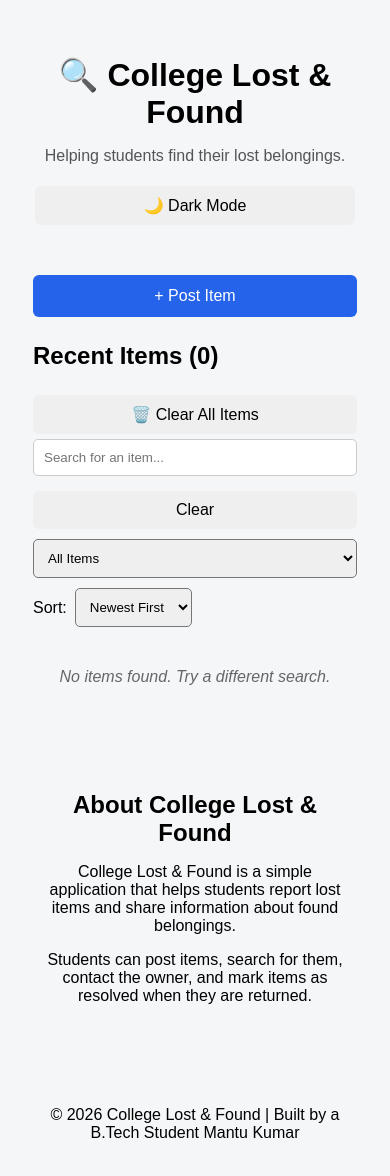
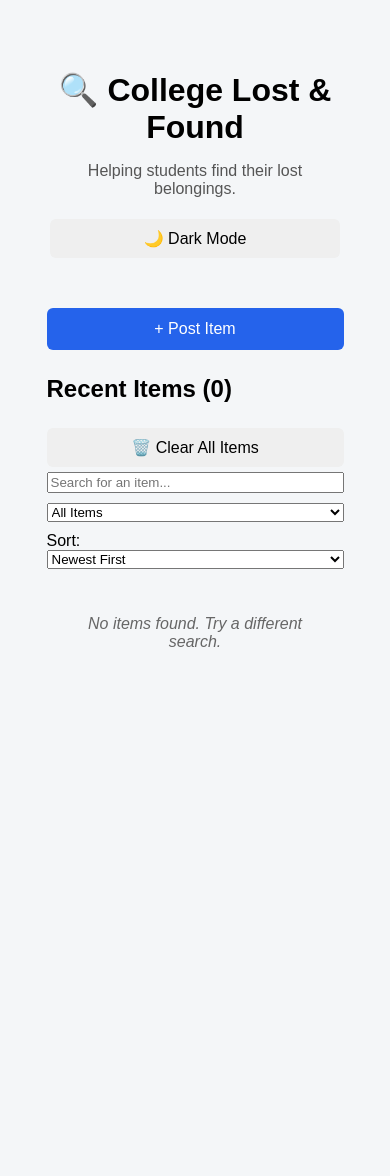
Before and after one commit to Mantukumarmehta/college-lost-found, a plain HTML site: page index.html in a window 390 px wide. After the commit the page ends 844 px from the top, so only its background shows below. Drawn offline with nearby package versions, Linux system fonts and the light colour scheme.

Commit message:
Add files via upload

```diff
--- a/index.html
+++ b/index.html
@@ -52,17 +52,15 @@
 <input
     type="text"
     id="searchInput"
-    placeholder="Search for an item...">
-    <button id="clearSearchButton">Clear</button>
+    placeholder="Search for an item..."
+>
 
 <select id="filterStatus">
     <option value="ALL">All Items</option>
     <option value="LOST">Lost Items</option>
     <option value="FOUND">Found Items</option>
-    <option value="RESOLVED">Resolved Items</option>
 </select>
 
-<div class="sort-section">
 <label for="sortItems">Sort:</label>
 
 <select id="sortItems">
@@ -70,7 +68,6 @@
     <option value="lost">Lost First</option>
     <option value="found">Found First</option>
 </select>
-</div>
 
 <div id="itemsContainer">
 
@@ -88,29 +85,7 @@
 
 </div>
 
+
 </main>
-
-    <section id="about">
-    <h2>About College Lost & Found</h2>
-
-    <p>
-        College Lost & Found is a simple application that helps students
-        report lost items and share information about found belongings.
-    </p>
-
-    <p>
-        Students can post items, search for them, contact the owner,
-        and mark items as resolved when they are returned.
-    </p>
-</section>
-
-<footer>
-    <p>© 2026 College Lost & Found | Built by a B.Tech Student Mantu Kumar</p>
-</footer>
-
-<div id="notification"></div>
-
-<script src="https://cdn.jsdelivr.net/npm/@supabase/supabase-js@2"></script>
     <script src="script.js"></script>
 </body>
-</html>
--- a/style.css
+++ b/style.css
@@ -148,124 +148,3 @@ button:hover {
     color: white;
     border: 1px solid #6b7280;
 }
-
-#searchInput {
-    padding: 10px;
-    width: 220px;
-    border: 1px solid #ccc;
-    border-radius: 5px;
-}
-
-#clearSearchButton {
-    padding: 10px 15px;
-    margin-left: 5px;
-    cursor: pointer;
-}
-
-#filterStatus,
-#sortItems {
-    padding: 10px;
-    margin-left: 5px;
-    border-radius: 5px;
-}
-
-.item-card {
-    transition: transform 0.2s ease, box-shadow 0.2s ease;
-}
-
-.item-card:hover {
-    transform: translateY(-5px);
-    box-shadow: 0 5px 15px rgba(0, 0, 0, 0.2);
-}
-
-.status {
-    font-weight: bold;
-    padding: 4px 8px;
-    border-radius: 5px;
-}
-
-.lost {
-    background-color: #ffdddd;
-    color: #b00020;
-}
-
-.found {
-    background-color: #ddffdd;
-    color: #087f23;
-}
-
-.resolved {
-    background-color: #ddddff;
-    color: #333399;
-}
-
-@media (max-width: 600px) {
-
-    body {
-        padding: 15px;
-    }
-
-    #searchInput {
-        width: 100%;
-        box-sizing: border-box;
-        margin-bottom: 10px;
-    }
-
-    #clearSearchButton,
-    #filterStatus,
-    #sortItems {
-        margin: 5px 0;
-        width: 100%;
-        box-sizing: border-box;
-    }
-
-    .item-card {
-        padding: 15px;
-    }
-
-    button {
-        margin-top: 5px;
-    }
-}
-
-#notification {
-    position: fixed;
-    bottom: 20px;
-    right: 20px;
-    padding: 15px 20px;
-    border-radius: 8px;
-    display: none;
-    font-weight: bold;
-}
-
-#notification.show {
-    display: block;
-}
-
-#about {
-    margin-top: 40px;
-    padding: 25px;
-    border-radius: 10px;
-    text-align: center;
-}
-
-#about h2 {
-    margin-bottom: 15px;
-}
-
-footer {
-    margin-top: 40px;
-    padding: 20px;
-    text-align: center;
-    border-radius: 8px;
-}
-
-footer p {
-    margin: 0;
-}
-
-.sort-section {
-    display: inline-flex;
-    align-items: center;
-    gap: 8px;
-}
```
Lines whose indentation alone changed are shown as unchanged.
